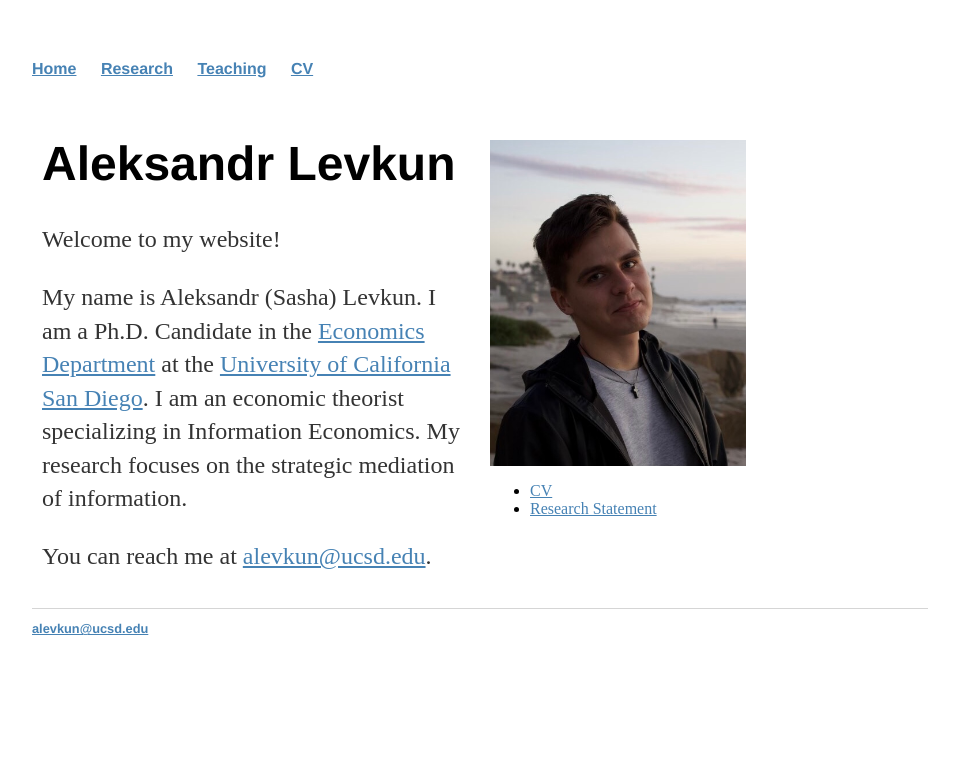
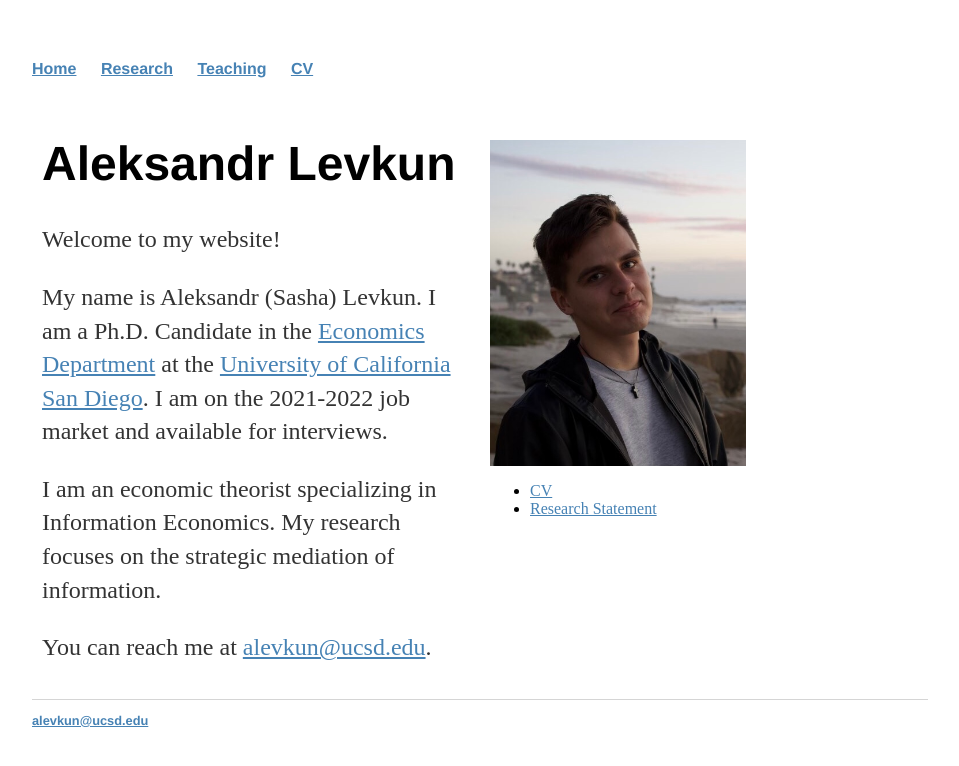
Before and after one commit to alevkun/alevkun.github.io, a Jekyll site: the page built from index.html, in a window 1280 px wide. Shown: the top 766 px of the page, without its empty margins (160-1119 px from the left). Built offline with Jekyll 4.4.1, drawn with Linux system fonts in a browser that asks for light colours.

Commit message:
Update index.html

```diff
--- a/index.html
+++ b/index.html
@@ -6,7 +6,8 @@ title: Aleksandr Levkun
   <div class="column left" style="background-color:White;">
     <h1>Aleksandr Levkun</h1>
     <p>Welcome to my website!</p>
-    <p>My name is Aleksandr (Sasha) Levkun. I am a Ph.D. Candidate in the <a href="https://economics.ucsd.edu/">Economics Department</a> at the <a href="https://www.ucsd.edu/">University of California San Diego</a>. I am an economic theorist specializing in Information Economics. My research focuses on the strategic mediation of information.</p>
+    <p>My name is Aleksandr (Sasha) Levkun. I am a Ph.D. Candidate in the <a href="https://economics.ucsd.edu/">Economics Department</a> at the <a href="https://www.ucsd.edu/">University of California San Diego</a>. I am on the 2021-2022 job market and available for interviews.</p>
+	<p>   I am an economic theorist specializing in Information Economics. My research focuses on the strategic mediation of information.</p>
     <p>You can reach me at <a href="mailto:alevkun@ucsd.edu">alevkun@ucsd.edu</a>.</p>
   </div>
   <div class="column right" style="background-color:White;">
```
